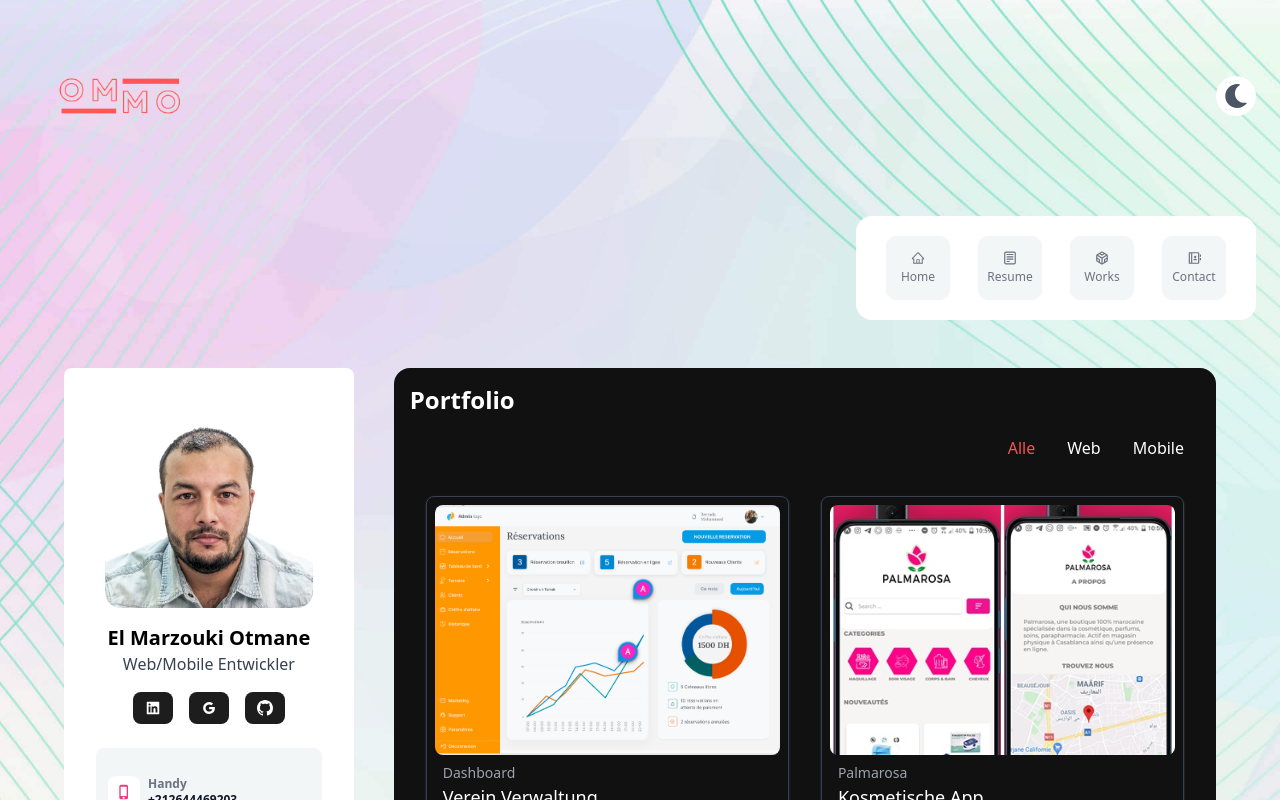
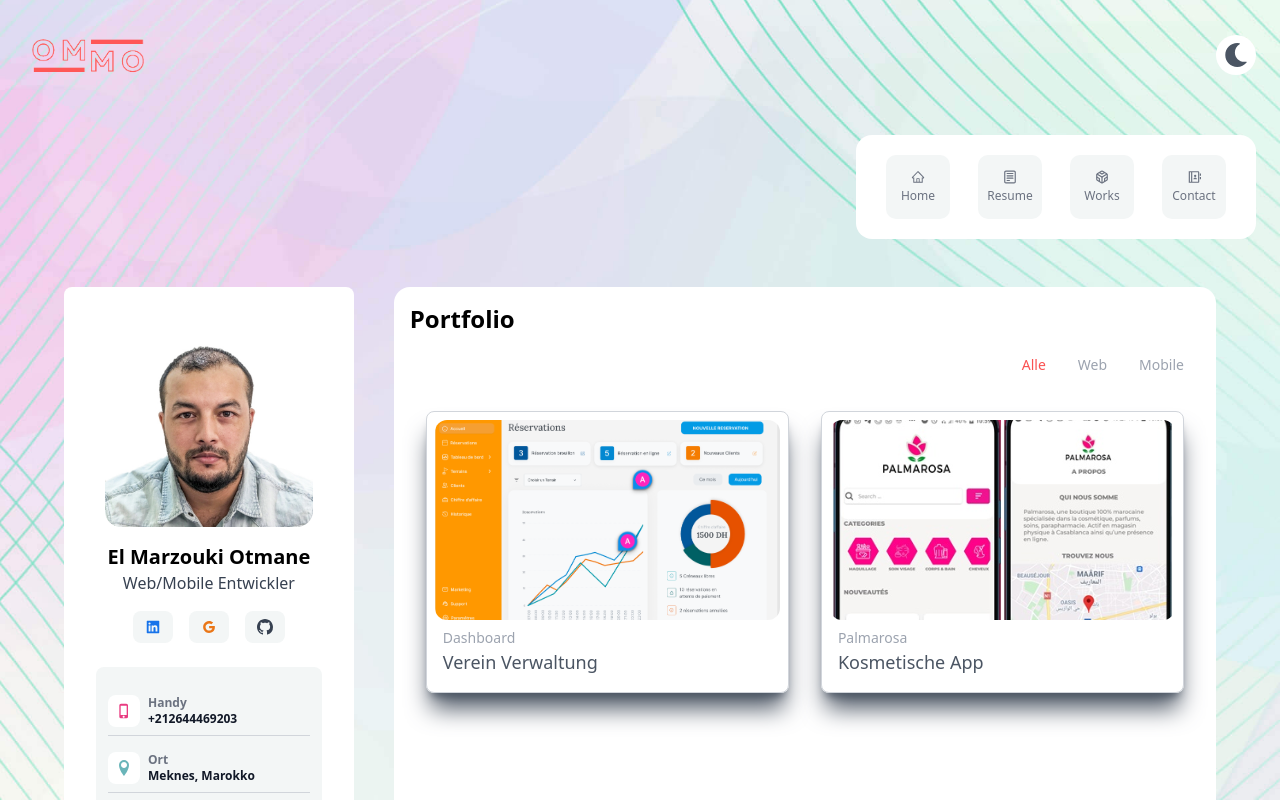
Before and after one commit to Otmanmarzouki/Portfolio-NextjsProjekt, a Next.js app: page /portfolio in a window 1280 px wide. Shown: the top 800 px of the page. Built offline with nearby package versions, Linux system fonts and the light colour scheme.

Commit message:
"Updated various components' styles, layouts, and icons, including Title, Layout, Logo, PersonalinfosComponent, ImageSlider, PortfolioItem, Tab, ResumeSection, and SocialNetworkComponent. Also updated the LOGO image."

```diff
--- a/commons/Title/index.jsx
+++ b/commons/Title/index.jsx
@@ -1,7 +1,7 @@
 export default function Title({ text }) {
   return (
     <div className="flex w-full items-center space-x-4">
-      <h2 className="text-2xl font-bold text-white">
+      <h2 className="text-2xl font-bold text-black dark:text-white">
         {text}
       </h2>
       <div
--- a/components/Layout/index.jsx
+++ b/components/Layout/index.jsx
@@ -29,7 +29,7 @@ export default function Layout({ children }) {
       }`}
     >
       <div className="flex flex-col w-full">
-        <div className="flex flex-row w-full items-center justify-between px-6">
+        <div className="flex flex-row w-full items-center justify-between p-6">
           <Logo />
           <button
             onClick={toggleTheme}
--- a/components/Logo/index.jsx
+++ b/components/Logo/index.jsx
@@ -4,7 +4,7 @@ import LOGO from '@/public/Photos/LOGO.png'
 export default function PictureProfilComponent() {
   return (
   <>
-  <Image  src={LOGO} className=" w-48"  alt='profile' />
+  <Image  src={LOGO} className=" w-32 p-2"  alt='profile' />
   </>
   )
 }
--- a/components/PersonalinfosComponent.jsx
+++ b/components/PersonalinfosComponent.jsx
@@ -32,7 +32,7 @@ export default function SidebarSubTitle() {
   ];
 
   return (
-    <div className="flex flex-col w-full p-3 bg-[#F3F6F6] dark:bg-gray-700 rounded-lg gap-2">
+    <div className="flex flex-col w-full p-3 bg-[#F3F6F6] dark:bg-[#292929] rounded-lg gap-2">
       {details.map((item, index) => (
         <div key={index} className={`flex items-center space-x-2 pt-4 ${index > 0 ? 'border-t border-gray-300 dark:border-gray-600' : ''}`}>
           <div className={item.style}>
--- a/components/Portfolio/ImageSlider/index.jsx
+++ b/components/Portfolio/ImageSlider/index.jsx
@@ -4,16 +4,14 @@ export default function ImageSlider({ slides }) {
   const [CurrentIndex, setCurrentIndex] = useState(1);
   const SlideStyles = {
     width: '100%',
-    height: '250px',
+    height: '200px',
     backgroundPosition: 'center',
     backgroundSize: 'cover',
     backgroundImage: slides.length > 0 && slides[CurrentIndex] ? `url(${slides[CurrentIndex].img})` : '',
     animation: 'fadeOut 2s'
   };
 
-  const SliderStyle = {
-    height: '100%',
-  };
+
 
   const handleNext = () => {
     const isLastSlide = CurrentIndex === slides.length - 1;
@@ -29,8 +27,8 @@ export default function ImageSlider({ slides }) {
   }, [CurrentIndex, slides.length]);
 
   return (
-    <div style={SliderStyle}>
-      <div style={SlideStyles} className="w-1/2 rounded-lg"></div>
+    <div  className="flex justify-center items-center">
+      <div style={SlideStyles} className="  rounded-xl"></div>
     </div>
   );
 }
--- a/components/Portfolio/PorfolioItem/index.jsx
+++ b/components/Portfolio/PorfolioItem/index.jsx
@@ -2,11 +2,11 @@ import ImageSlider from '../ImageSlider';
 
 export default function PortfolioItem({ title, subtitle, slides }) {
   return (
-    <div className="flex flex-col border border-gray-700 shadow-sm shadow-gray-700 rounded-lg p-2">
+    <div className="flex  flex-col border border-gray-300 shadow-xl shadow-gray-600 rounded-lg p-2">
       <ImageSlider slides={slides} />
       <div className="flex flex-col text-lg text-white p-2">
         <p className="text-gray-400 text-sm">{subtitle}</p>
-        <p className="text-white text-lg font-medium">{title}</p>
+        <p className="dark:text-white text-gray-600 text-lg font-medium">{title}</p>
       </div>
     </div>
   );
--- a/components/Portfolio/Tab/index.jsx
+++ b/components/Portfolio/Tab/index.jsx
@@ -14,12 +14,12 @@ export default function TabSelector({ openTab, setOpenTab }) {
 }
 
     return (
-      <ul className="flex w-full justify-start md:justify-end font-medium">
+      <ul className="flex w-full justify-start  md:justify-end font-medium">
         {tabs.map((tab) => (
           <li
             key={tab.id}
             onClick={() => setTabs(tab.id)}
-            className={`${openTab === tab.id ? 'text-[#FA5252]' : 'text-white'} mr-4 md:mx-4 cursor-pointer`}
+            className={`${openTab === tab.id ? 'text-[#FA5252]' : 'text-gray-400 dark:text-white'} mr-4 md:mx-4 cursor-pointer text-sm`}
           >
             {tab.label}
           </li>
--- a/components/Portfolio/index.jsx
+++ b/components/Portfolio/index.jsx
@@ -34,7 +34,7 @@ export default function Portfolio() {
 
 
   return (
-    <section className="flex flex-col w-full bg-[#111111] rounded-2xl space-y-5 p-4">
+    <section className="flex flex-col w-full bg-white dark:bg-[#111111] rounded-2xl space-y-5 p-4">
 
      <SectionTitle text="Portfolio" />
       <TabSelector openTab={openTab} setOpenTab={setOpenTab} />
--- a/components/Resume/ResumeSection/index.jsx
+++ b/components/Resume/ResumeSection/index.jsx
@@ -3,10 +3,10 @@ import ResumeItem from '../ResumeItem/index';
 export default function ResumeSection({ icon, title, items }) {
   return (
     <div className="flex flex-col space-y-4 md:w-full">
-      <div className="flex items-center space-x-2 text-white">
+      <div className="flex items-center space-x-2 ">
 
         <div className="text-[rgb(249,80,84)] text-3xl">{icon}</div>
-        <h2 className="text-lg font-semibold">{title}</h2>
+        <h2 className="text-lg text-gray-700 dark:text-white font-semibold">{title}</h2>
       </div>
       <div className="space-y-4">
         {items.map((item, index) => (
--- a/components/Resume/index.jsx
+++ b/components/Resume/index.jsx
@@ -31,7 +31,7 @@ export default function Resume() {
   ];
 
   return (
-    <section className="flex flex-col w-full bg-[#111111] rounded-2xl space-y-5 p-4">
+    <section className="flex flex-col w-full bg-white dark:bg-[#111111] rounded-2xl space-y-5 p-4">
  <SectionTitle text="Lebenslauf" />
       <div className="flex gap-8 p-4">
         <ResumeSection icon={educationIcon} title="Schule & Studium" items={educationData} />
--- a/components/SocialNetworkComponent.jsx
+++ b/components/SocialNetworkComponent.jsx
@@ -3,17 +3,20 @@ import { BsGithub } from 'react-icons/bs';
 
 export default function SidebarSubTittle() {
   const socialMedia = [
-    { icon: <AiFillLinkedin />, link: 'https://www.linkedin.com' },
-    { icon: <AiOutlineGoogle />, link: 'https://www.google.com' },
-    { icon: <BsGithub />, link: 'https://www.github.com' }
+    { icon: <AiFillLinkedin />, link: 'https://www.linkedin.com',
+    style:"py-2 flex justify-center items-center bg-[#F3F6F6] dark:bg-[#292929] text-[#1773EA] rounded-lg w-10  transition duration-300 ease-in-out hover:text-white hover:bg-gradient-to-l from-[#DD2476] to-[#fa5252ef] "},
+    { icon: <AiOutlineGoogle />, link: 'https://www.google.com' ,
+    style:"py-2 flex justify-center items-center bg-[#F3F6F6] dark:bg-[#292929] text-[#ea7617] rounded-lg w-10  transition duration-300 ease-in-out hover:text-white hover:bg-gradient-to-l from-[#DD2476] to-[#fa5252ef] "},
+    { icon: <BsGithub />, link: 'https://www.github.com' ,
+    style:"py-2 flex justify-center   text-black  items-center bg-[#F3F6F6] dark:bg-[#292929] text-gray-700 rounded-lg w-10  transition duration-300 ease-in-out  hover:text-white hover:bg-gradient-to-l from-[#DD2476] to-[#fa5252ef] "},
+
   ];
 
-  const iconStyle = "py-2 flex justify-center items-center bg-[#1D1D1D] rounded-lg w-10 text-white transition duration-300 ease-in-out hover:bg-gradient-to-l from-[#DD2476] to-[#fa5252ef]";
 
   return (
     <div className="flex flex-row space-x-4 justify-center ">
       {socialMedia.map((social, index) => (
-        <a key={index} href={social.link} target="_blank" rel="noopener noreferrer" className={iconStyle}>
+        <a key={index} href={social.link} target="_blank" rel="noopener noreferrer" className={social.style}>
           {social.icon}
         </a>
       ))}
```
Also changed, not shown: public/Photos/LOGO.png.
